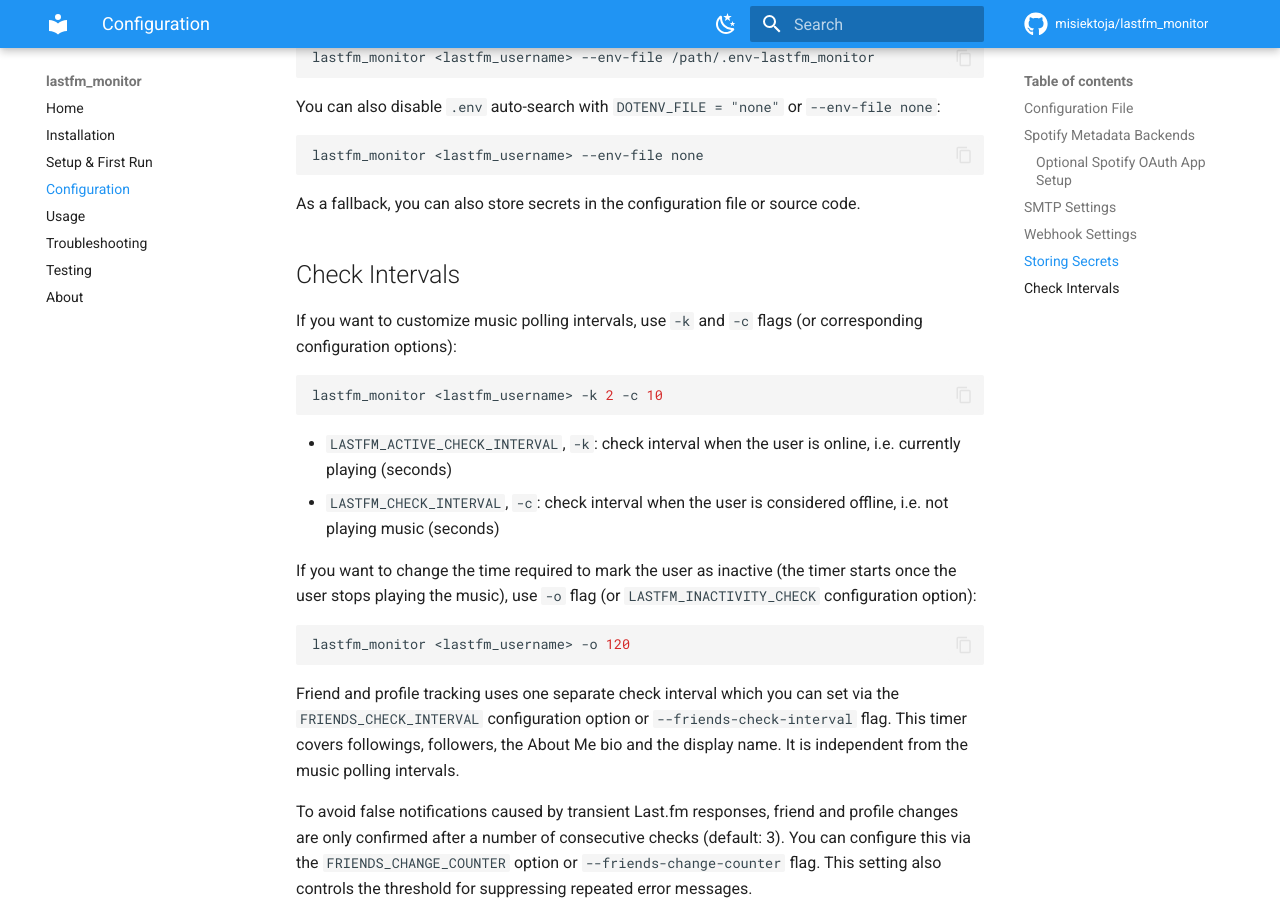
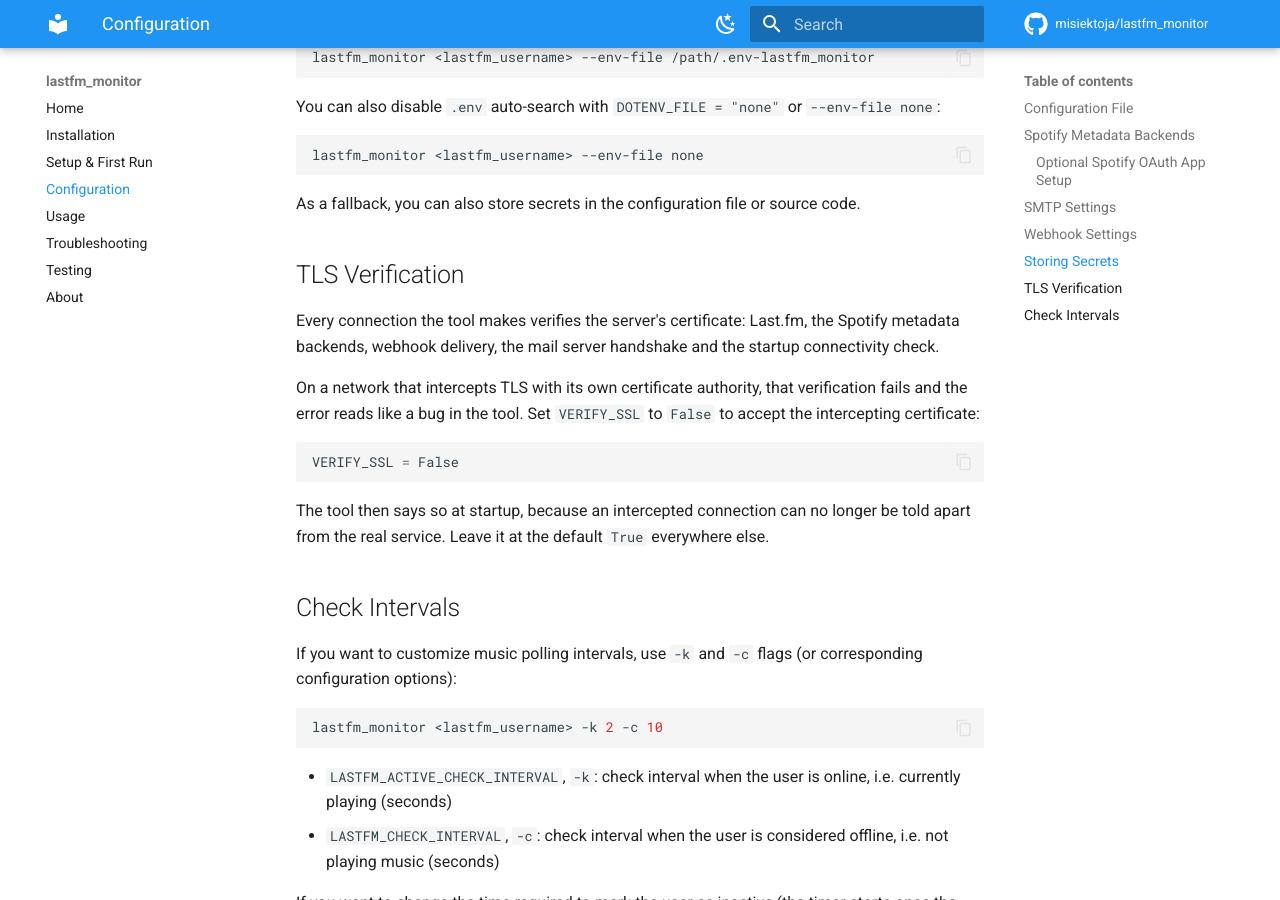
Before and after one commit to misiektoja/lastfm_monitor, an MkDocs documentation site: the page built from docs/configuration.md, in a window 1280 px wide and 900 px high, scrolled down 5948 px. Built offline with MkDocs 1.6.1 and Material for MkDocs 9.7.7, drawn with Linux system fonts in a browser that asks for light colours; comment, search, counter and statistics services are not loaded.

Commit message:
docs(configuration): document the TLS verification switch

````diff
--- a/docs/configuration.md
+++ b/docs/configuration.md
@@ -205,6 +205,18 @@ lastfm_monitor <lastfm_username> --env-file none
 
 As a fallback, you can also store secrets in the configuration file or source code.
 
+## TLS Verification
+
+Every connection the tool makes verifies the server's certificate: Last.fm, the Spotify metadata backends, webhook delivery, the mail server handshake and the startup connectivity check.
+
+On a network that intercepts TLS with its own certificate authority, that verification fails and the error reads like a bug in the tool. Set `VERIFY_SSL` to `False` to accept the intercepting certificate:
+
+```python
+VERIFY_SSL = False
+```
+
+The tool then says so at startup, because an intercepted connection can no longer be told apart from the real service. Leave it at the default `True` everywhere else.
+
 ## Check Intervals
 
 If you want to customize music polling intervals, use `-k` and `-c` flags (or corresponding configuration options):
````
Also changed, not shown: 1 other file.
